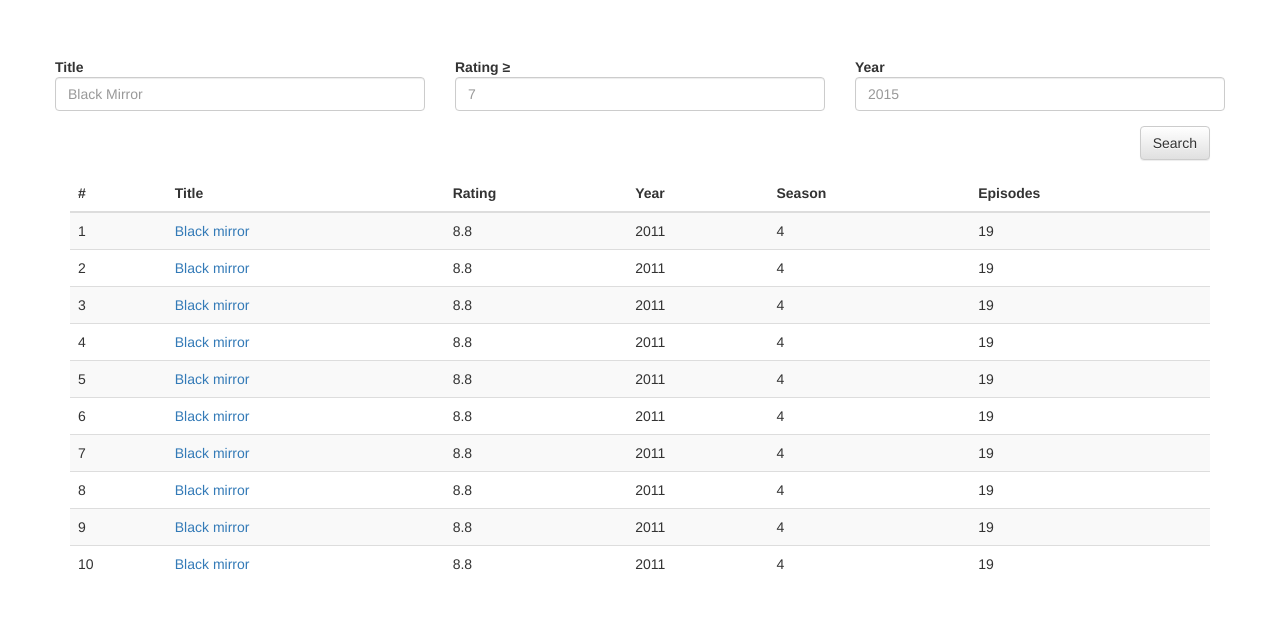
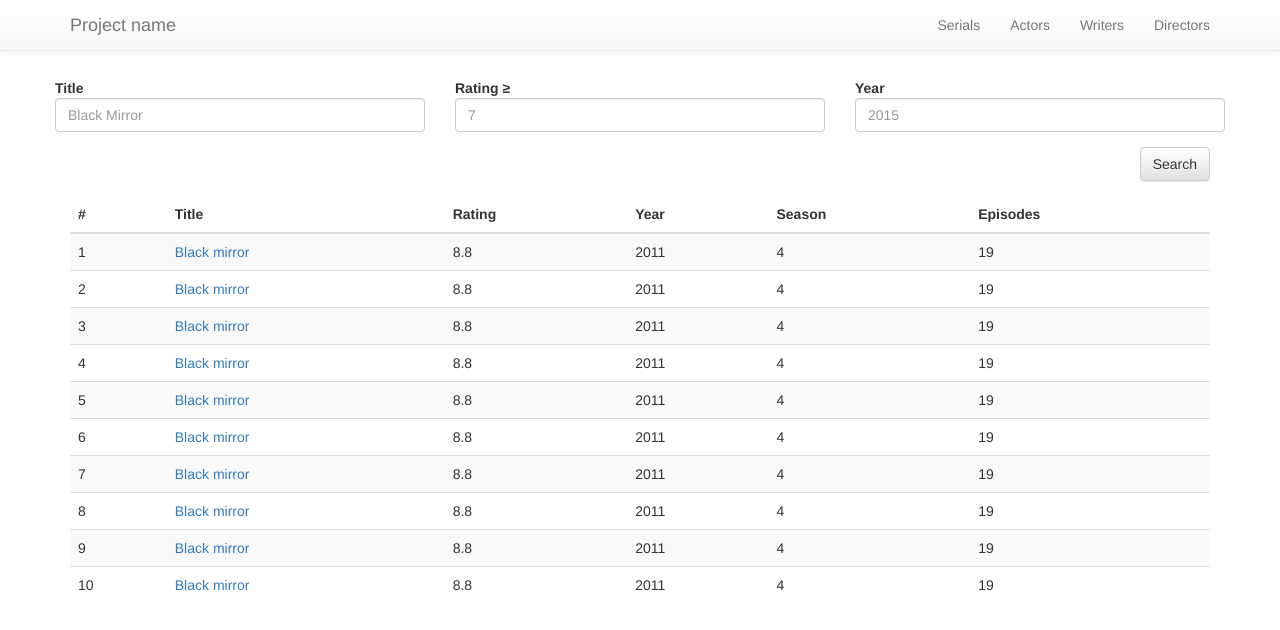
Before and after one commit to alex2304/DMD-Serials-System, a Flask app: page / in a window 1280 px wide. Shown: the top 630 px of the page. Run offline with Flask 2, Linux system fonts and the light colour scheme; some libraries are stand-ins or nearby versions.

Commit message:
[+] some new pages

```diff
--- a/app/main/routes.py
+++ b/app/main/routes.py
@@ -5,10 +5,14 @@
 
 @main.route('/')
 def index():
-    return render_template('index.html')
+    return render_template('serials.html')
 
 
-@main.route('/serial/<int:serial_id>')
-def serial(serial_id):
+@main.route('serials/')
+@main.route('serials/<int:serial_id>')
+def serials(serial_id=None):
     serial_info = serial_id  # TODO: need to retrieve serial information form DB
-    return render_template('serial.html', serial_info=serial_info)
+    if serial_id is not None:
+        return render_template('serial_info.html', serial_info=serial_info)
+
+    return render_template('serials.html')
--- a/app/static/main.css
+++ b/app/static/main.css
@@ -1,3 +1,7 @@
 body {
-    padding-top: 50px;
+
 }
+
+.text-center {
+   text-align:center
+}
--- a/app/templates/base.html
+++ b/app/templates/base.html
@@ -2,18 +2,25 @@
 <html lang="en">
 <head>
     <meta charset="UTF-8">
+
     <title>{% block title %}{% endblock %}</title>
-    <link type="text/css" rel="stylesheet" href="{{ url_for('static', filename='bootstrap/css/bootstrap.css') }}" \>
+
+    <!-- Bootstrap core CSS -->
+    <link href="{{ url_for('static', filename='bootstrap/css/bootstrap.min.css') }}" rel="stylesheet">
+    <!-- Bootstrap theme -->
+    <link href="{{ url_for('static', filename='bootstrap/css/bootstrap-theme.min.css') }}" rel="stylesheet">
+
+    <link href="{{ url_for('static', filename='main.css') }}" rel="stylesheet">
+
 </head>
 <body>
-    <header>
-        <div>
-            Welcome to the system!
-        </div>
-    </header>
-        {% block content %}{% endblock %}
-    <footer>
+    {% block header %}{% endblock %}
 
-    </footer>
+    {% block content %}{% endblock %}
+
+    {% block footer %}{% endblock %}
+
+    <script src="{{ url_for('static', filename='bootstrap-dist/js/bootstrap.min.js') }}"></script>
+
 </body>
 </html>
--- a/app/templates/index.html
+++ /dev/null
@@ -1,87 +0,0 @@
-<!DOCTYPE html>
-<html lang="en">
-<head>
-    <meta charset="UTF-8">
-    <title>Title</title>
-
-    <!-- Bootstrap core CSS -->
-    <link href="{{ url_for('static', filename='bootstrap-dist/css/bootstrap.min.css') }}" rel="stylesheet">
-    <!-- Bootstrap theme -->
-    <link href="{{ url_for('static', filename='bootstrap-dist/css/bootstrap-theme.min.css') }}" rel="stylesheet">
-
-    <link href="{{ url_for('static', filename='main.css') }}" rel="stylesheet">
-
-</head>
-
-<body>
-
-<div class="container">
-
-    <form class="form-horizontal">
-
-        <div class="form-group">
-            <div class="row">
-                <div class="col-sm-4">
-                    <label for="inputTitle" class="control-label">Title</label>
-                    <input type="text" class="form-control" id="inputTitle" placeholder="Black Mirror">
-                </div>
-                <div class="col-sm-4">
-                    <label for="inputRating" class="control-label">Rating ≥</label>
-                    <input type="text" class="form-control" id="inputRating" placeholder="7">
-                </div>
-                <div class="col-sm-4">
-                    <label for="inputYear" class="control-label">Year</label>
-                    <input type="text" class="form-control" id="inputYear" placeholder="2015">
-                </div>
-            </div>
-        </div>
-
-
-        <div class="form-group">
-            <div class="col-sm-offset-8 col-sm-4">
-                <button type="submit" class="btn btn-default pull-right">Search</button>
-            </div>
-        </div>
-    </form>
-
-
-    <div class="row">
-        <div class="col-md-12">
-            <table class="table table-striped">
-                <thead>
-                <tr>
-                    <th>#</th>
-                    <th>Title</th>
-                    <th>Rating</th>
-                    <th>Year</th>
-                    <th>Season</th>
-                    <th>Episodes</th>
-                </tr>
-                </thead>
-                <tbody>
-                {% for i in range(0, 10) %}
-                <tr>
-                    <td>{{ i + 1 }}</td>
-                    <td><a href="/serial/{{ i }}">Black mirror</a></td>
-                    <td>8.8</td>
-                    <td>2011</td>
-                    <td>4</td>
-                    <td>19</td>
-                </tr>
-                {% endfor %}
-                </tbody>
-            </table>
-        </div>
-    </div>
-
-
-
-
-</div> <!-- /container -->
-
-
-<script src="{{ url_for('static', filename='bootstrap-dist/js/bootstrap.min.js') }}"></script>
-
-</body>
-
-</html>
--- /dev/null
+++ b/app/templates/serials.html
@@ -0,0 +1,84 @@
+{% extends "base.html" %}
+
+{% block header %}
+        <!-- Static navbar -->
+    <nav class="navbar navbar-default navbar-static-top">
+      <div class="container">
+        <div class="navbar-header">
+          <a class="navbar-brand" href="#">Project name</a>
+        </div>
+          <ul class="nav navbar-nav navbar-right">
+            <li><a class="active" href="/serials">Serials</a></li>
+            <li><a href="">Actors</a></li>
+            <li><a href="">Writers</a></li>
+            <li><a href="">Directors</a></li>
+          </ul>
+        </div><!--/.nav-collapse -->
+      </div>
+    </nav>
+{% endblock %}
+
+{% block content %}
+
+    <div class="container">
+
+        <form class="form-horizontal">
+
+            <div class="form-group">
+                <div class="row">
+                    <div class="col-sm-4">
+                        <label for="inputTitle" class="control-label">Title</label>
+                        <input type="text" class="form-control" id="inputTitle" placeholder="Black Mirror">
+                    </div>
+                    <div class="col-sm-4">
+                        <label for="inputRating" class="control-label">Rating ≥</label>
+                        <input type="text" class="form-control" id="inputRating" placeholder="7">
+                    </div>
+                    <div class="col-sm-4">
+                        <label for="inputYear" class="control-label">Year</label>
+                        <input type="text" class="form-control" id="inputYear" placeholder="2015">
+                    </div>
+                </div>
+            </div>
+
+
+            <div class="form-group">
+                <div class="col-sm-offset-8 col-sm-4">
+                    <button type="submit" class="btn btn-default pull-right">Search</button>
+                </div>
+            </div>
+        </form>
+
+
+        <div class="row">
+            <div class="col-md-12">
+                <table class="table table-striped">
+                    <thead>
+                    <tr>
+                        <th>#</th>
+                        <th>Title</th>
+                        <th>Rating</th>
+                        <th>Year</th>
+                        <th>Season</th>
+                        <th>Episodes</th>
+                    </tr>
+                    </thead>
+                    <tbody>
+                    {% for i in range(0, 10) %}
+                        <tr>
+                            <td>{{ i + 1 }}</td>
+                            <td><a href="/serials/{{ i }}">Black mirror</a></td>
+                            <td>8.8</td>
+                            <td>2011</td>
+                            <td>4</td>
+                            <td>19</td>
+                        </tr>
+                    {% endfor %}
+                    </tbody>
+                </table>
+            </div>
+        </div>
+
+
+    </div> <!-- /container -->
+{% endblock %}
```
Also changed, not shown: app/templates/serial.html (deleted, +0 -87 lines), app/templates/serial_info.html (added, +67 -0 lines), app/static/images/360x512.png (added).
